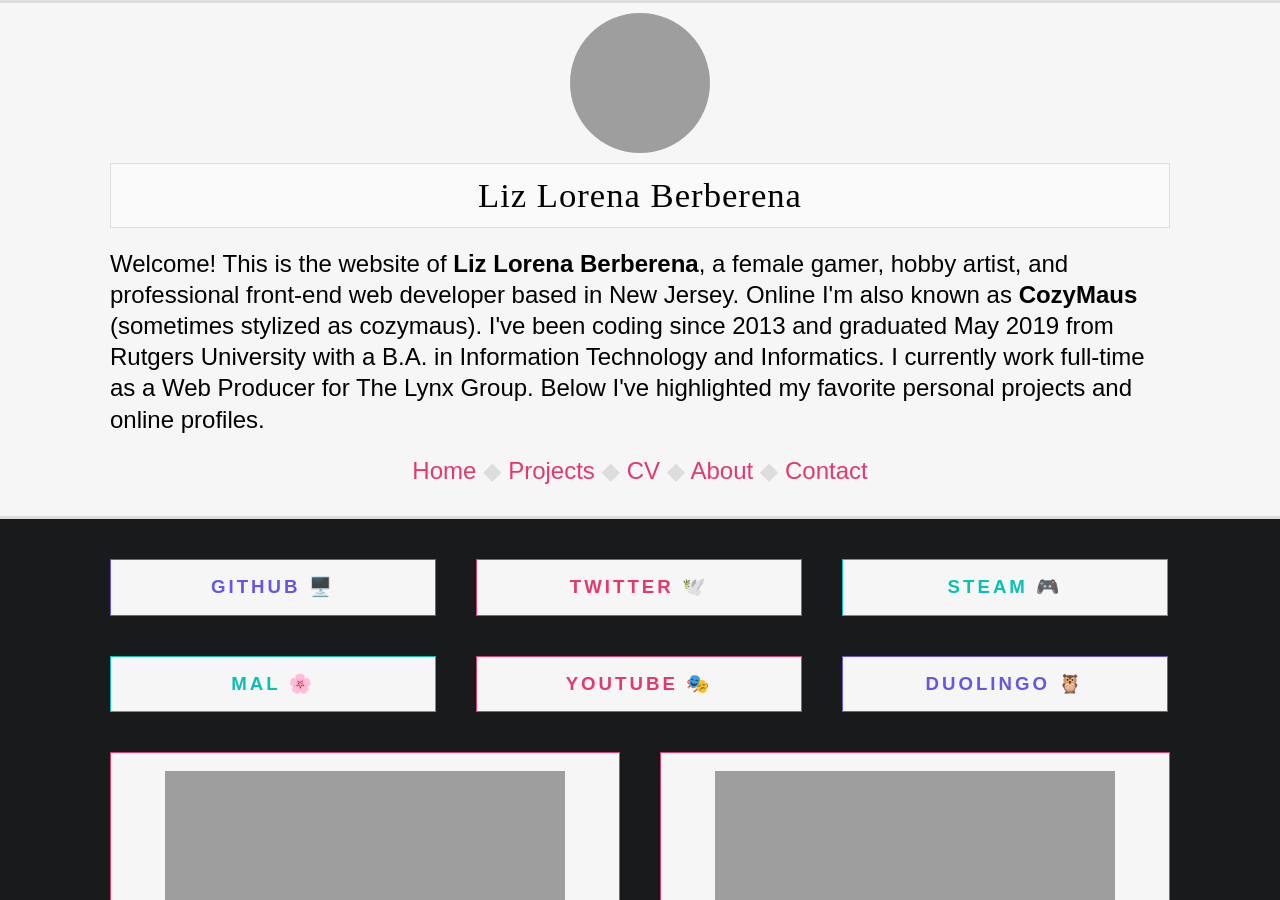
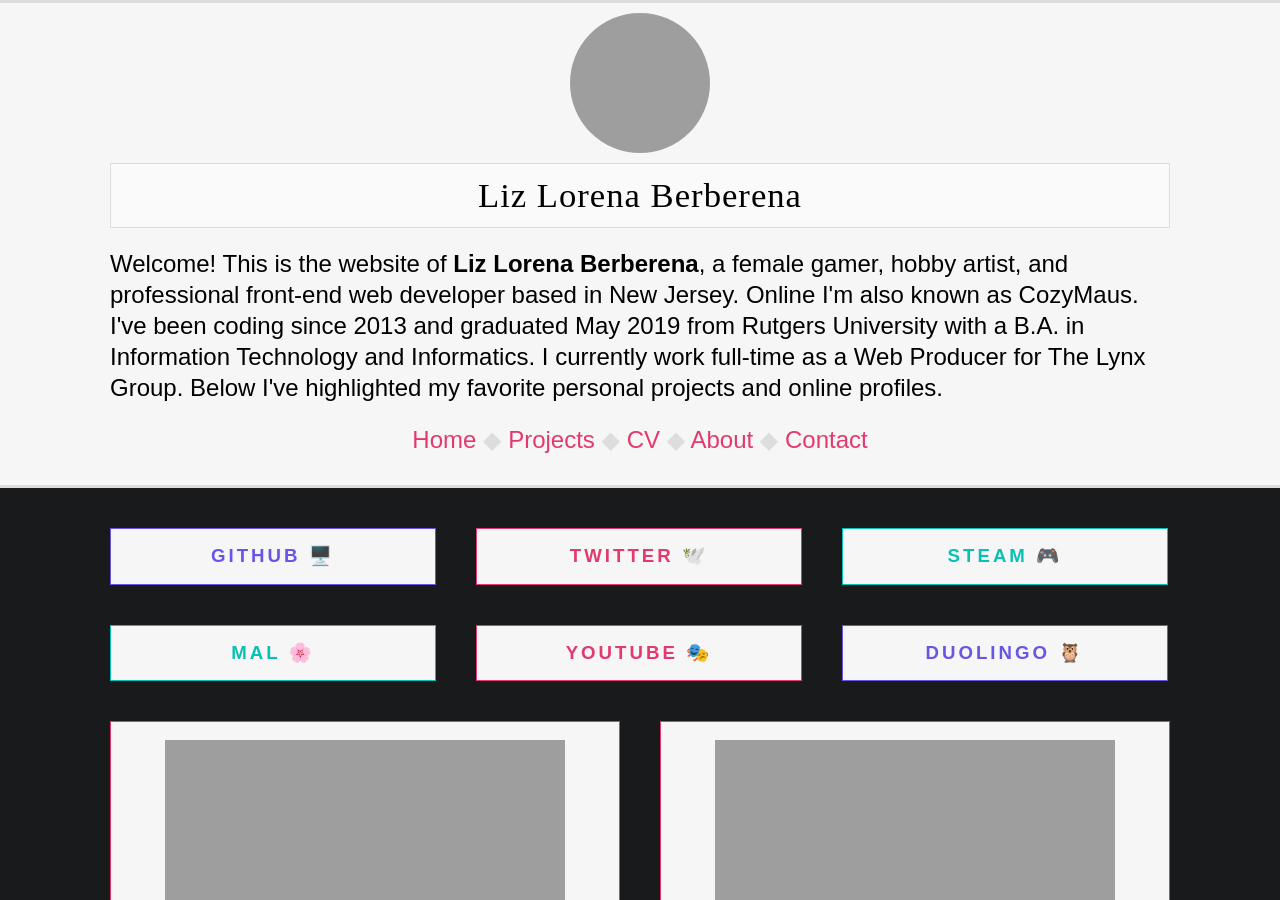
Before and after one commit to liz-lorena/2020, a Jekyll site: the page built from index.html, in a window 1280 px wide and 900 px high. Built offline with Jekyll 4.4.1, drawn with Linux system fonts in a browser that asks for light colours; the list of posts is cut into pages by our own code.

Commit message:
Update index.html

```diff
--- a/index.html
+++ b/index.html
@@ -3,4 +3,4 @@
 title: "all my links and projects"
 ---
 
-<p>Welcome! This is the website of <strong>Liz Lorena Berberena</strong>, a female gamer, hobby artist, and professional front-end web developer based in New Jersey. Online I'm also known as <strong>CozyMaus</strong> (sometimes stylized as cozymaus). I've been coding since 2013 and graduated May 2019 from Rutgers University with a B.A. in Information Technology and Informatics. I currently work full-time as a Web Producer for The Lynx Group. Below I've highlighted my favorite personal projects and online profiles.</p>
+<p>Welcome! This is the website of <strong>Liz Lorena Berberena</strong>, a female gamer, hobby artist, and professional front-end web developer based in New Jersey. Online I'm also known as CozyMaus. I've been coding since 2013 and graduated May 2019 from Rutgers University with a B.A. in Information Technology and Informatics. I currently work full-time as a Web Producer for The Lynx Group. Below I've highlighted my favorite personal projects and online profiles.</p>
```
